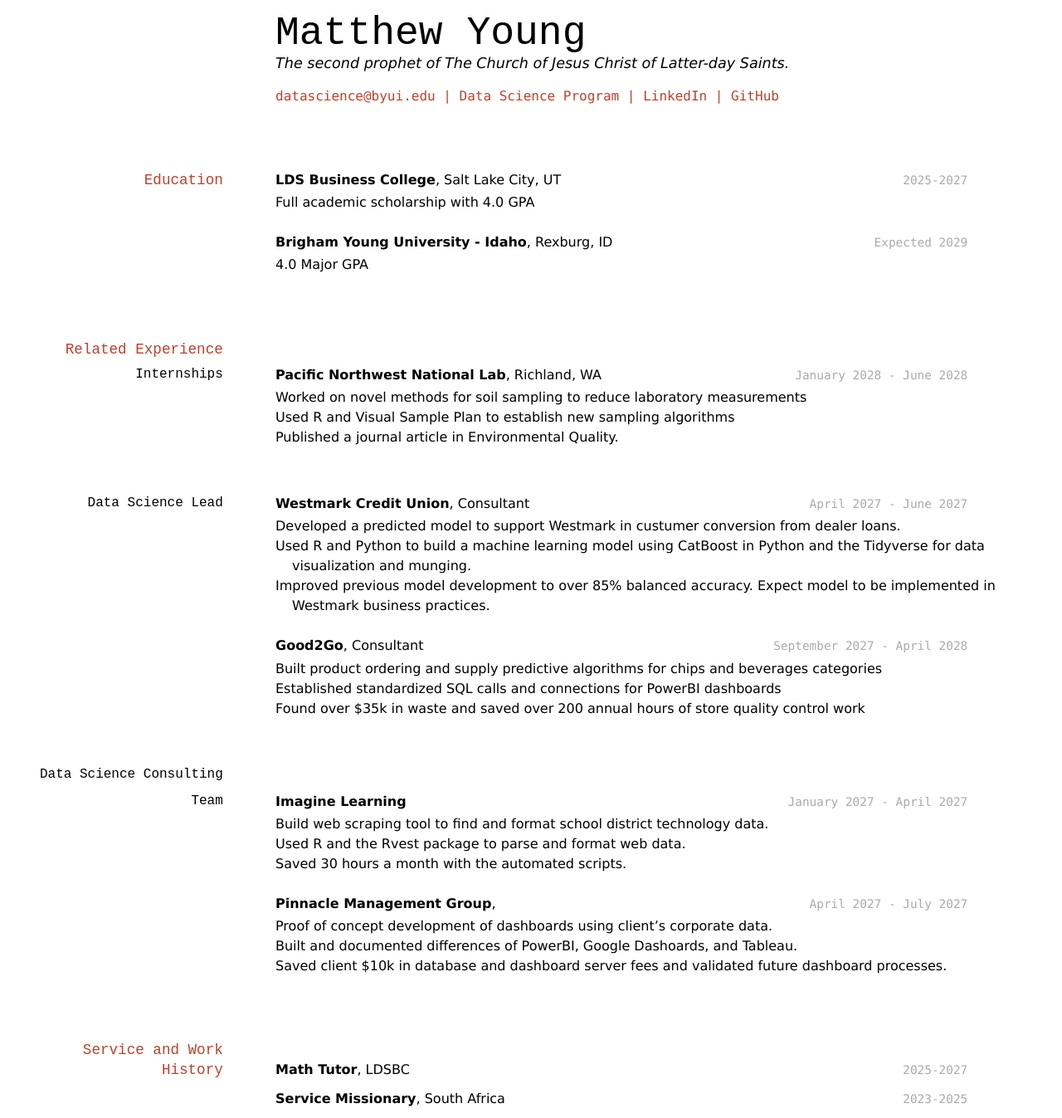
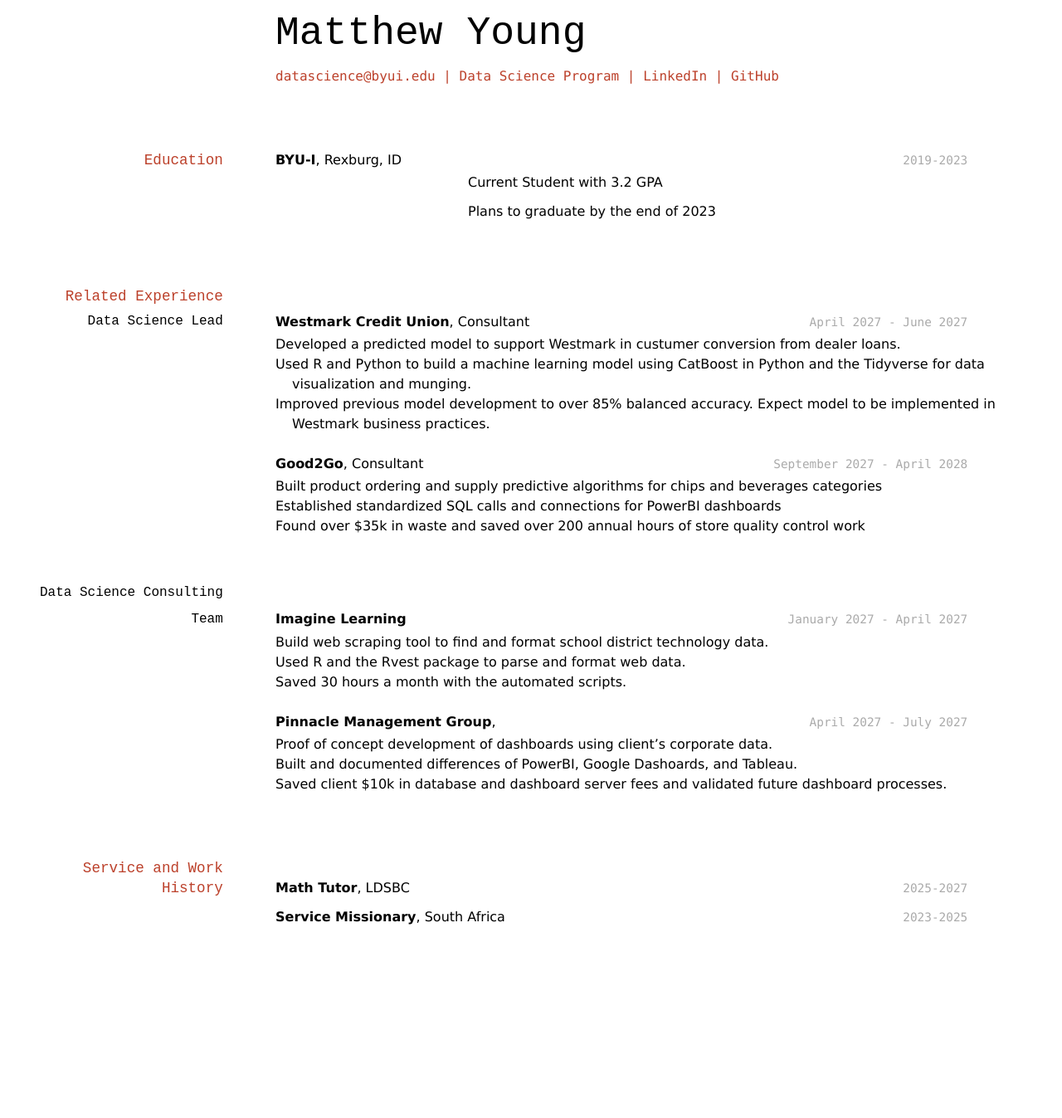
Before and after one commit to DTSMY96/Young_resume, a Jekyll site: the page built from docs/index.md, in a window 1280 px wide. Shown: the whole page at 83% size. Built offline with Jekyll 4.4.1, drawn with Linux system fonts in a browser that asks for light colours; after the commit the page ends 1128 px from its top, so only the background shows below that.

Commit message:
Education changed

```diff
--- a/docs/index.md
+++ b/docs/index.md
@@ -3,7 +3,7 @@ layout: cv
 title: Matthew Young's Resume
 ---
 # Matthew Young
-The second prophet of The Church of Jesus Christ of Latter-day Saints.
+
 
 <div id="webaddress">
 <a href="datascience@byui.edu">datascience@byui.edu</a>
@@ -16,27 +16,15 @@ The second prophet of The Church of Jesus Christ of Latter-day Saints.
 
 ## Education
 
-`2025-2027`
-__LDS Business College__, Salt Lake City, UT
+`2019-2023`
+__BYU-I__, Rexburg, ID
 
-- Full academic scholarship with 4.0 GPA
+- Current Student with 3.2 GPA
 
-`Expected 2029`
-__Brigham Young University - Idaho__, Rexburg, ID
-
-- 4.0 Major GPA
+- Plans to graduate by the end of 2023
 
 
 ## Related Experience
-
-### Internships
-
-`January 2028 - June 2028`
-__Pacific Northwest National Lab__, Richland, WA
-
-- Worked on novel methods for soil sampling to reduce laboratory measurements
-- Used R and Visual Sample Plan to establish new sampling algorithms
-- Published a journal article in Environmental Quality.
 
 ### Data Science Lead
 
```
